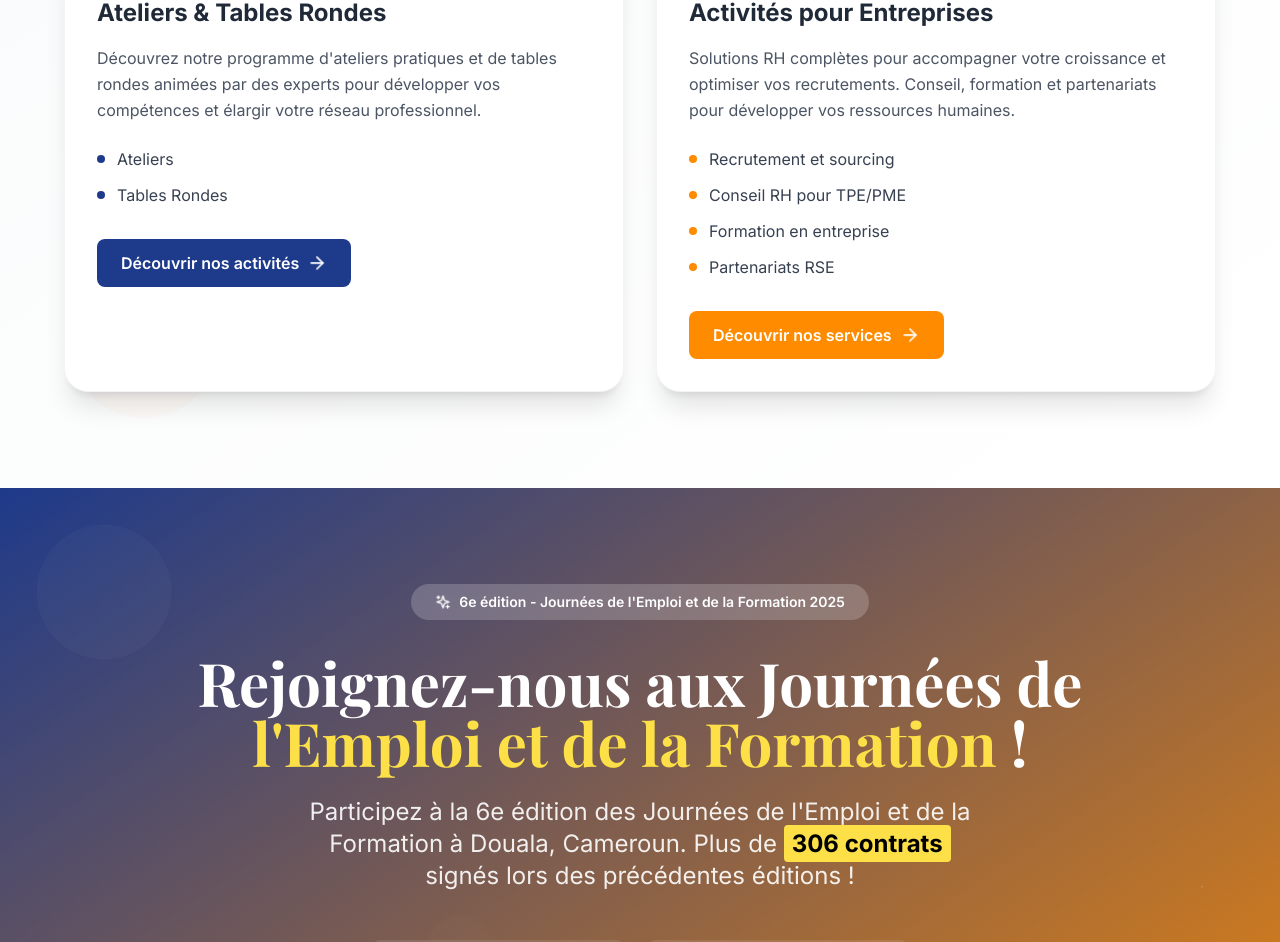
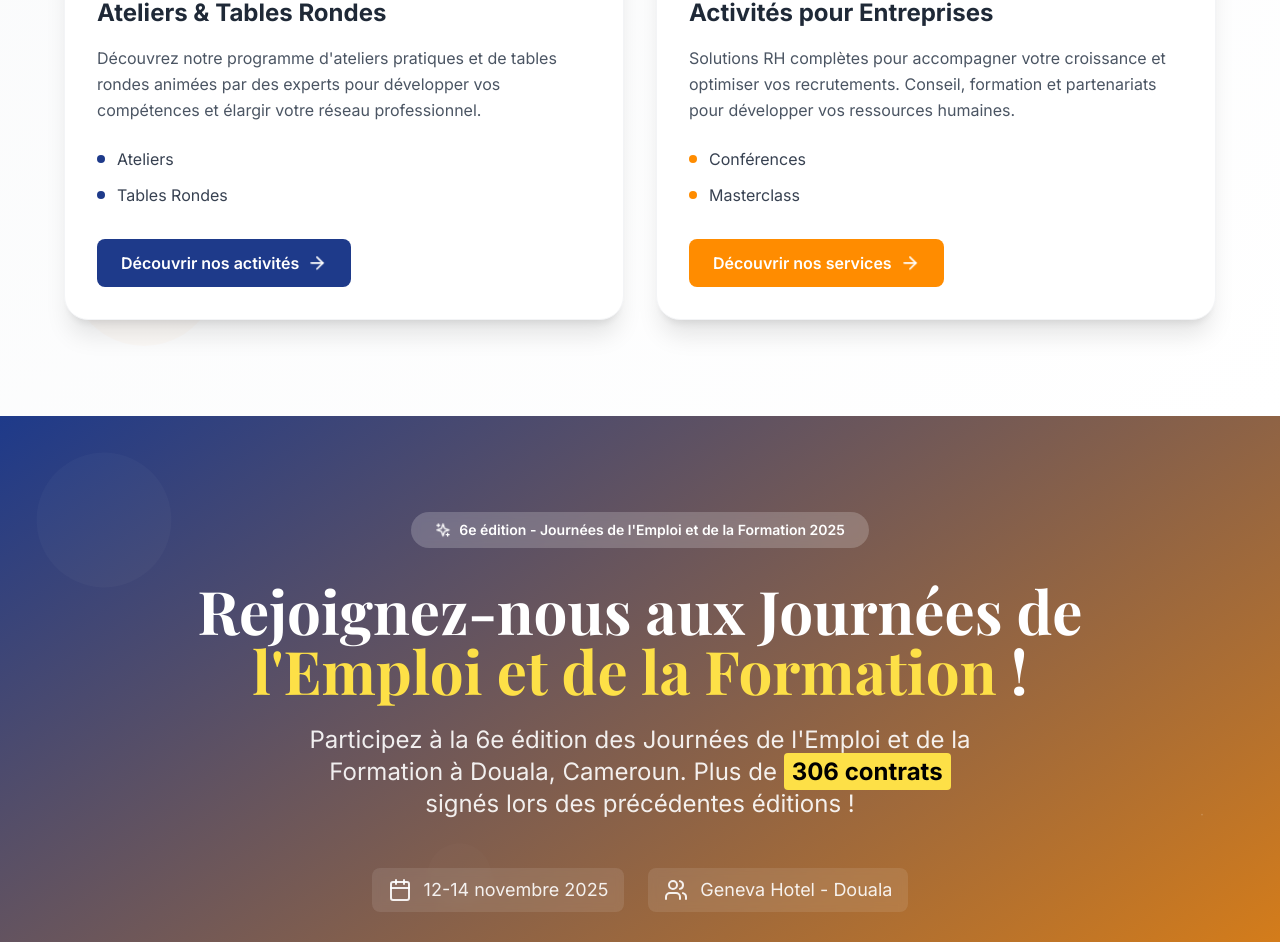
Before and after one commit to MarcDelon/journees-emploi-formation, a Next.js app: page /home in a window 1280 px wide. Shown: the part 3192-4134 px from the top of the page. Built offline with nearby package versions, Linux system fonts and the light colour scheme; a web font is replaced by a local one.

Commit message:
content(home): carte entreprises réduit à Conférences + Masterclass, bouton ouvre le détail

```diff
--- a/src/components/ActivitiesSection.tsx
+++ b/src/components/ActivitiesSection.tsx
@@ -1,7 +1,6 @@
 'use client'
 
 import { useState } from 'react'
-import Link from 'next/link'
 import { motion, AnimatePresence } from 'framer-motion'
 import { Users, Building, BookOpen, Target, Award, CheckCircle, TrendingUp, Heart, ArrowRight, X } from 'lucide-react'
 
@@ -37,46 +36,22 @@ const ActivitiesSection = () => {
   const entreprisesActivities = [
     {
       icon: Users,
-      title: "Recrutement et Sourcing",
-      description: "Solutions complètes pour vos besoins de recrutement",
+      title: "Conférences Entreprises",
+      description: "Thématiques clés pour dirigeants et équipes RH",
       details: [
-        "Présélection de candidats qualifiés",
-        "Organisation d'entretiens",
-        "Évaluation des compétences",
-        "Accompagnement dans le processus de sélection"
+        "L'accès aux financements des PME",
+        "Digitalisation des PME"
       ]
     },
     {
       icon: TrendingUp,
-      title: "Conseil RH pour TPE/PME",
-      description: "Expertise RH adaptée aux petites et moyennes entreprises",
+      title: "Masterclass pour Entreprises",
+      description: "Sessions pratiques pour monter en compétences",
       details: [
-        "Définition des profils de poste",
-        "Optimisation des processus RH",
-        "Stratégies de rétention des talents",
-        "Gestion de la diversité et inclusion"
-      ]
-    },
-    {
-      icon: Target,
-      title: "Formation en entreprise",
-      description: "Programmes de formation sur mesure pour vos équipes",
-      details: [
-        "Formation des managers au recrutement inclusif",
-        "Sensibilisation à la diversité",
-        "Développement des compétences",
-        "Team building et cohésion d'équipe"
-      ]
-    },
-    {
-      icon: Heart,
-      title: "Partenariats RSE",
-      description: "Engagement sociétal et responsabilité d'entreprise",
-      details: [
-        "Programmes d'insertion professionnelle",
-        "Mécénat de compétences",
-        "Stages et alternances solidaires",
-        "Actions de sensibilisation"
+        "Redresser les ventes et les finances de son entreprise en difficulté",
+        "Obtenir des financements adaptés à votre entreprise",
+        "Optimiser, anticiper et structurer une équipe RH selon la taille de l’entreprise",
+        "Recruter de bons commerciaux"
       ]
     }
   ]
@@ -216,29 +191,21 @@ const ActivitiesSection = () => {
                 <div className="space-y-3 mb-8">
                   <div className="flex items-center space-x-3 text-gray-700">
                     <div className="w-2 h-2 bg-event-orange rounded-full"></div>
-                    <span>Recrutement et sourcing</span>
+                    <span>Conférences</span>
                   </div>
                   <div className="flex items-center space-x-3 text-gray-700">
                     <div className="w-2 h-2 bg-event-orange rounded-full"></div>
-                    <span>Conseil RH pour TPE/PME</span>
-                  </div>
-                  <div className="flex items-center space-x-3 text-gray-700">
-                    <div className="w-2 h-2 bg-event-orange rounded-full"></div>
-                    <span>Formation en entreprise</span>
-                  </div>
-                  <div className="flex items-center space-x-3 text-gray-700">
-                    <div className="w-2 h-2 bg-event-orange rounded-full"></div>
-                    <span>Partenariats RSE</span>
+                    <span>Masterclass</span>
                   </div>
                 </div>
 
-                <Link
-                  href="/activites-entreprises"
+                <button
+                  onClick={() => setActiveModal('entreprises')}
                   className="inline-flex items-center space-x-2 bg-event-orange text-white px-6 py-3 rounded-lg font-semibold hover:bg-orange-600 transition-all duration-300 group/link"
                 >
                   <span>Découvrir nos services</span>
                   <ArrowRight className="w-5 h-5 group-hover/link:translate-x-1 transition-transform duration-300" />
-                </Link>
+                </button>
               </div>
             </motion.div>
           </motion.div>
```
